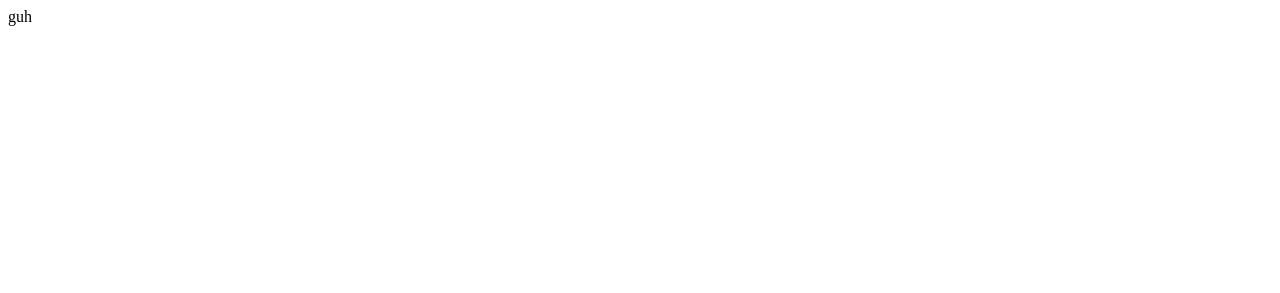
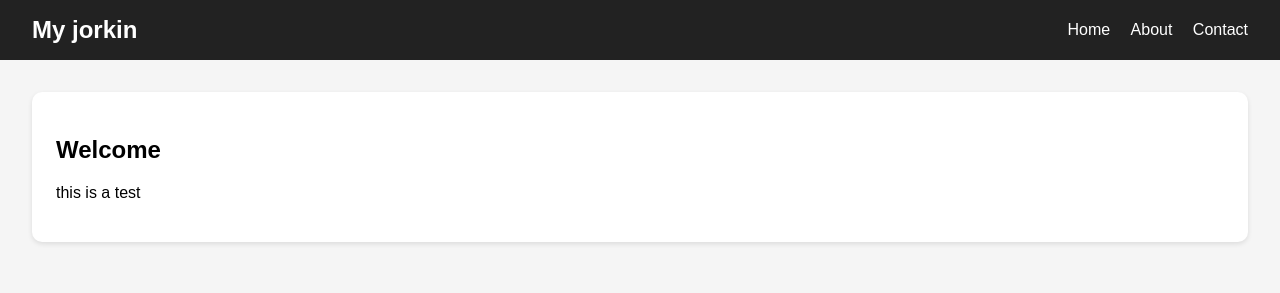
Before and after one commit to hiyuri444/test, a plain HTML site: page index.html in a window 1280 px wide. Drawn offline with Linux system fonts and the light colour scheme.

Commit message:
Initial commit

```diff
--- a/index.html
+++ b/index.html
@@ -1,3 +1,67 @@
-<p>
-  guh
-</p>
+<!DOCTYPE html>
+<html lang="en">
+<head>
+  <meta charset="UTF-8">
+  <meta name="viewport" content="width=device-width, initial-scale=1.0">
+  <title>My Site</title>
+
+  <style>
+    body {
+      margin: 0;
+      font-family: Arial, sans-serif;
+      background: #f5f5f5;
+    }
+
+    header {
+      background: #222;
+      color: white;
+      padding: 1rem 2rem;
+      display: flex;
+      justify-content: space-between;
+      align-items: center;
+    }
+
+    header h1 {
+      margin: 0;
+      font-size: 1.5rem;
+    }
+
+    nav a {
+      color: white;
+      margin-left: 1rem;
+      text-decoration: none;
+    }
+
+    main {
+      padding: 2rem;
+    }
+
+    .card {
+      background: white;
+      padding: 1.5rem;
+      margin-bottom: 1rem;
+      border-radius: 10px;
+      box-shadow: 0 2px 5px rgba(0,0,0,0.1);
+    }
+  </style>
+</head>
+<body>
+
+  <header>
+    <h1>My jorkin</h1>
+    <nav>
+      <a href="#">Home</a>
+      <a href="#">About</a>
+      <a href="#">Contact</a>
+    </nav>
+  </header>
+
+  <main>
+    <div class="card">
+      <h2>Welcome</h2>
+      <p>this is a test</p>
+    </div>
+  </main>
+
+</body>
+</html>
```
